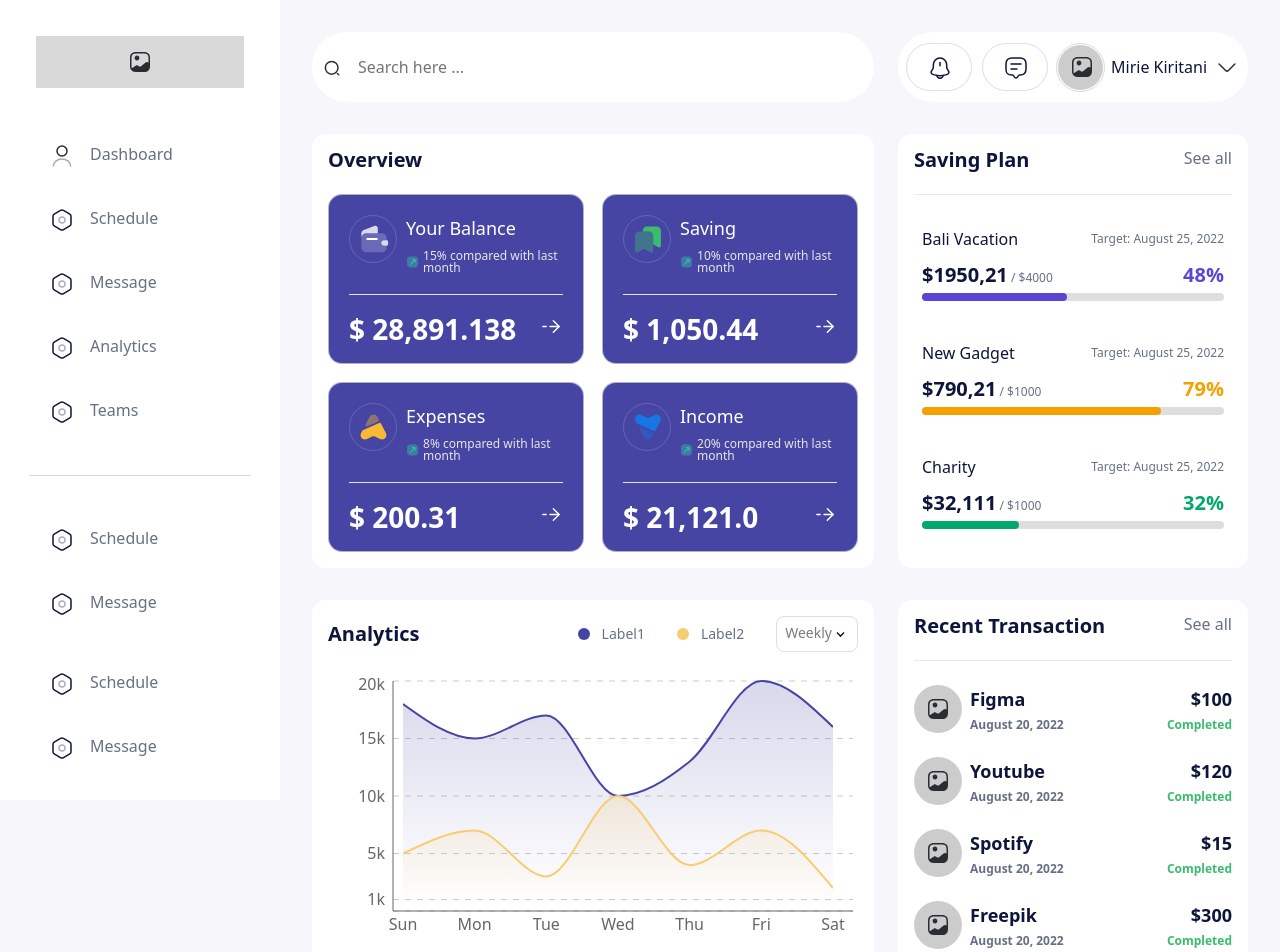
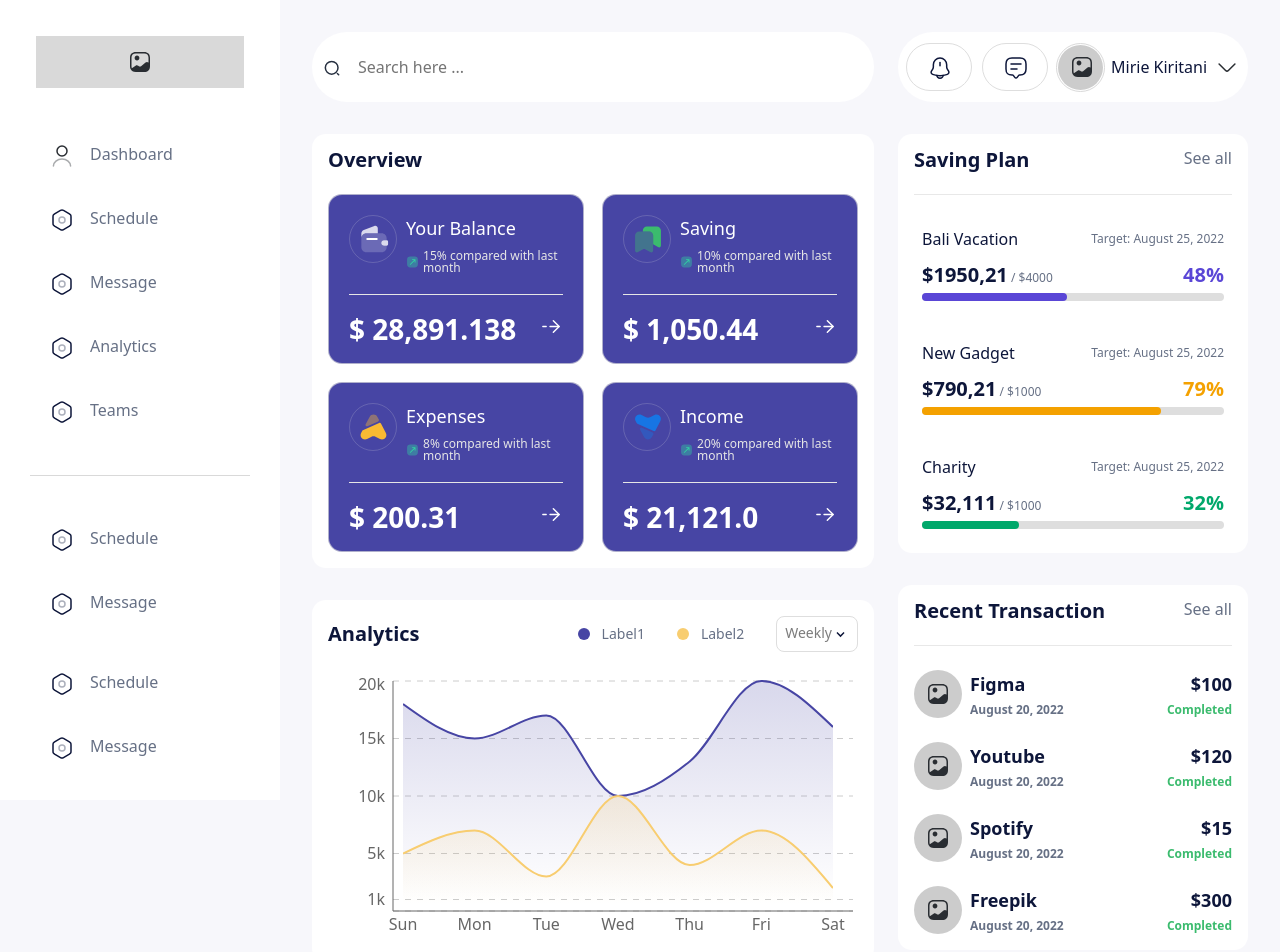
Before and after one commit to prastuti27/intuji-frontend-associate-challenge, a React (Vite) app: page / in a window 1280 px wide. Shown: the top 952 px of the page. Built offline with nearby package versions, Linux system fonts and the light colour scheme.

Commit message:
layout changed for responsive

```diff
--- a/src/components/dashboard/index.tsx
+++ b/src/components/dashboard/index.tsx
@@ -12,6 +12,8 @@ const Dashboard = () => {
   return (
     <>
       <div className="layout">
+        <div>
+
         <section className={styles.overviewBox}>
           <h3>Overview</h3>
           <div className="row custom-gap">
@@ -22,7 +24,14 @@ const Dashboard = () => {
             ))}
           </div>
         </section>
-        <section className={styles.planBox}>
+
+        <section>
+          <AnalyticsChart colors={labelColors} />
+        </section>
+      </div>
+        <div className={styles.planBox}>
+
+        <section>
           <div className={`  ${styles.planTitle}`}>
             <h3>Saving Plan</h3>
             <a href="">See all</a>
@@ -38,12 +47,7 @@ const Dashboard = () => {
             ))}
           </div>
         </section>
-      </div>
-      <div className="layout">
-        <section>
-          <AnalyticsChart colors={labelColors} />
-        </section>
-        <section className={`${styles.planBox}`}>
+        <section >
           <div className={`  ${styles.planTitle}`}>
             <h3>Recent Transaction</h3>
             <a href="">See all</a>
@@ -52,6 +56,11 @@ const Dashboard = () => {
             <TransactionList transactions={transactions} />
           </div>
         </section>
+        </div>
+      {/* </div> */}
+      {/* <div className="layout"> */}
+
+
       </div>
     </>
   );
--- a/src/components/header/index.tsx
+++ b/src/components/header/index.tsx
@@ -3,7 +3,7 @@ import styles from "../../styles/sass/header.module.scss";
 const Header = () => {
   return (
     <>
-      <div className="layout">
+      <div className={styles.headerContainer}>
         <div className={`${styles.searchContainer}`}>
           <input
             type="text"
--- a/src/components/sidebar/index.tsx
+++ b/src/components/sidebar/index.tsx
@@ -33,6 +33,8 @@ const Sidebar = ({ menuItems }: SidebarProps) => {
         ))}
       </ul>
       <div className={styles.lastMenu}>
+        <div>
+
         <ul>
           {menuItems.list?.map((item, index) => (
             <li key={index} className={styles.menuItem}>
@@ -43,6 +45,9 @@ const Sidebar = ({ menuItems }: SidebarProps) => {
             </li>
           ))}
         </ul>
+        </div>
+        <div>
+
         <ul>
           {menuItems.menu?.map((item, index) => (
             <li key={index} className={styles.menuItem}>
@@ -53,6 +58,7 @@ const Sidebar = ({ menuItems }: SidebarProps) => {
             </li>
           ))}
         </ul>
+        </div>
       </div>
     </>
   );
--- a/src/styles/sass/dashboard.module.scss
+++ b/src/styles/sass/dashboard.module.scss
@@ -5,6 +5,7 @@
   }
 }
 .planBox {
+
   .planTitle {
     display: flex;
     justify-content: space-between;
@@ -14,6 +15,13 @@
 }
 @media (min-width: 768px) {
   .planBox {
+    display: flex;
+   gap: 28px;}
+}
+@media (min-width: 1200px) {
+  .planBox {
     max-width: 350px;
+    width: 100%;
+    display: block;
   }
 }
--- a/src/styles/sass/global.scss
+++ b/src/styles/sass/global.scss
@@ -135,10 +135,7 @@ section {
     font-size: 16px;
   }
 
-  .layout {
-    display: flex;
-    gap: 24px;
-  }
+
   .header {
     padding: 32px;
   }
@@ -151,4 +148,8 @@ section {
   header {
     margin-left: 280px;
   }
+  .layout {
+    display: flex;
+    gap: 24px;
+  }
 }
--- a/src/styles/sass/header.module.scss
+++ b/src/styles/sass/header.module.scss
@@ -1,3 +1,4 @@
+
 .searchContainer {
   position: relative;
   width: 100%;
@@ -20,7 +21,7 @@
 .userContainer {
   display: flex;
   margin-top: 16px;
-  max-width: 350px;
+justify-content: end;
   width: 100%;
   align-items: center;
   gap: 10px;
@@ -66,8 +67,14 @@
   }
   .userContainer {
     margin-top: 0px;
+    max-width: 350px;
+    justify-content: start;
   }
   .searchBtn {
     left: 20px;
   }
+  .headerContainer{
+    display: flex;
+    gap: 24px;
+  }
 }
```
